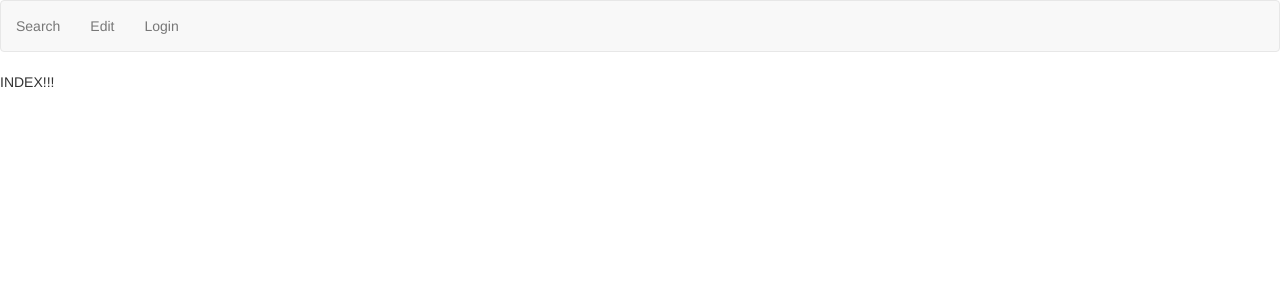
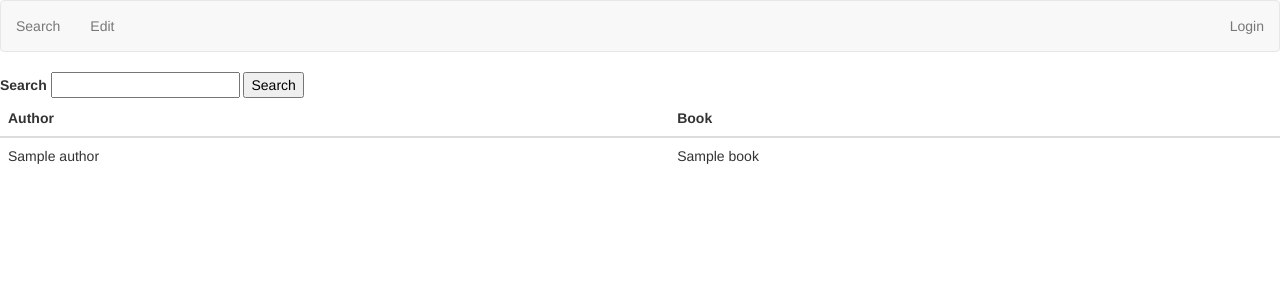
Before and after one commit to Marilyna/promua-test, a Flask app: page / in a window 1280 px wide. Shown: the top 300 px of the page. Run offline with Flask 2, Linux system fonts and the light colour scheme; tables that the repository leaves empty hold one stand-in row (values such as "Sample post").

Commit message:
Add books and show all books

```diff
--- a/catalog/__init__.py
+++ b/catalog/__init__.py
@@ -7,5 +7,5 @@ db = SQLAlchemy(app)
 
 def create(config):
     app.config.update(config)
-    app.secret_key = 'dice of three'
+    app.secret_key = 'Drugs are bad! okay?'
     import catalog.views
--- a/catalog/forms.py
+++ b/catalog/forms.py
@@ -1,8 +1,17 @@
 from flask_wtf import Form
-from wtforms import TextField
+from wtforms import TextField, PasswordField
 from wtforms.validators import DataRequired
 
 
 class LoginForm(Form):
-    login = TextField('Login', validators=[DataRequired()])
-    password = TextField('Password', validators=[DataRequired()])
+    username = TextField('Username', validators=[DataRequired()])
+    password = PasswordField('Password', validators=[DataRequired()])
+
+
+class AddForm(Form):
+    author = TextField('Author', validators=[DataRequired()])
+    title = TextField('Title', validators=[DataRequired()])
+
+
+class SearchForm(Form):
+    search = TextField('Search', validators=[DataRequired()])
--- a/catalog/templates/base.html
+++ b/catalog/templates/base.html
@@ -8,8 +8,11 @@
 <nav class="navbar navbar-default" role="navigation">
     <ul class="nav navbar-nav">
 
-        <li><a href="{{ url_for('index') }}">Search</a></li>
+        <li><a href="{{ url_for('search') }}">Search</a></li>
         <li><a href="{{ url_for('edit') }}">Edit</a></li>
+    </ul>
+    <ul class="nav navbar-nav navbar-right">
+
         {#        {% if logged_in %}#}
         {#            <p class="navbar-text navbar-right">Logged in as {{ username }}</p>#}
         {#            <a href="{{ url_for('logout') }}" class="text-left">Logout</a>#}
--- /dev/null
+++ b/catalog/templates/book_table.html
@@ -0,0 +1,12 @@
+<table class="table">
+    <thead>
+    <th>Author</th>
+    <th>Book</th>
+    </thead>
+    {% for book in books %}
+        <tr>
+            <td>{{ book.authors[0].name }}</td>
+            <td>{{ book.title }}</td>
+        </tr>
+    {% endfor %}
+</table>
--- a/catalog/templates/index.html
+++ /dev/null
@@ -1,4 +0,0 @@
-{% extends "base.html" %}
-{% block content %}
-    INDEX!!!
-{% endblock %}
--- a/catalog/templates/login.html
+++ b/catalog/templates/login.html
@@ -1,8 +1,8 @@
 {% extends "base.html" %}
 {% block content %}
-    <form method="POST" action="/">
+    <form method="POST" action="{{ url_for('login') }}">
         {{ form.csrf_token }}
-        {{ form.login.label }} {{ form.login(size=20) }}
+        {{ form.username.label }} {{ form.username(size=20) }}
         {{ form.password.label }} {{ form.password(size=20) }}
         <input type="submit" value="Log in!">
     </form>
--- /dev/null
+++ b/catalog/templates/search.html
@@ -0,0 +1,13 @@
+{% extends "base.html" %}
+{% block content %}
+    <form action="{{ url_for('search') }}">
+        {{ form.search.label }} {{ form.search }}
+        <input type="submit" value="Search">
+    </form>
+
+    {% if books %}
+        {% include 'book_table.html' %}
+    {% else %}
+        <p>No books in catalog yet!</p>
+    {% endif %}
+{% endblock %}
--- a/catalog/views.py
+++ b/catalog/views.py
@@ -1,13 +1,17 @@
-from flask import render_template, request
+from flask import render_template, redirect, request, url_for
 
-from catalog import app, forms, models
+from catalog import app, db, forms
+from catalog.models import Author, Book
+
 
 @app.route('/')
-def index():
-    return render_template('index.html')
+def search():
+    form = forms.SearchForm()
+    all_books = Book.query.all()
+    return render_template('search.html', form=form, books=all_books)
 
 
-@app.route('/login', methods=['POST', 'GET'])
+@app.route('/login/', methods=['POST', 'GET'])
 def login():
     error = None
     if request.method == 'POST':
@@ -20,6 +24,24 @@ def login():
     form = forms.LoginForm()
     return render_template('login.html', form=form, error=error)
 
-@app.route('/edit')
+
+@app.route('/edit/', methods=['POST', 'GET'])
 def edit():
-    return render_template('edit.html')
+    if request.method == 'POST':
+        return 'edit OK!!!'
+    form = forms.AddForm()
+    all_books = Book.query.all()
+    return render_template('edit.html', form=form, books=all_books)
+
+
+@app.route('/add/', methods=['POST'])
+def add():
+    book = Book(title=request.form['title'])
+    author = Author.query.filter_by(name=request.form['author']).first()
+    if not author:
+        author = Author(name=request.form['author'])
+    author.books.append(book)
+    db.session.add(book)
+    db.session.add(author)
+    db.session.commit()
+    return redirect(url_for('edit'))
```
Also changed, not shown: catalog/templates/edit.html (+12 -1 lines).
